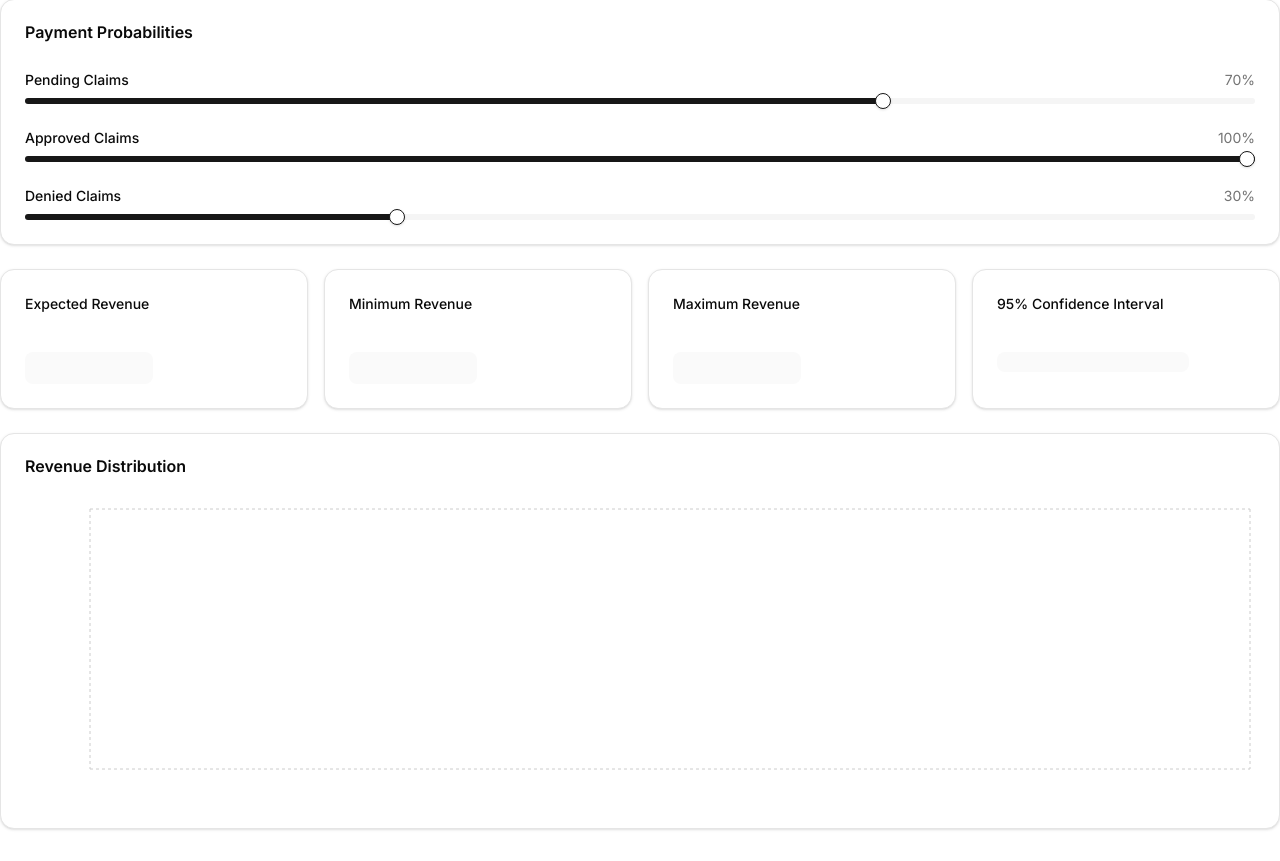
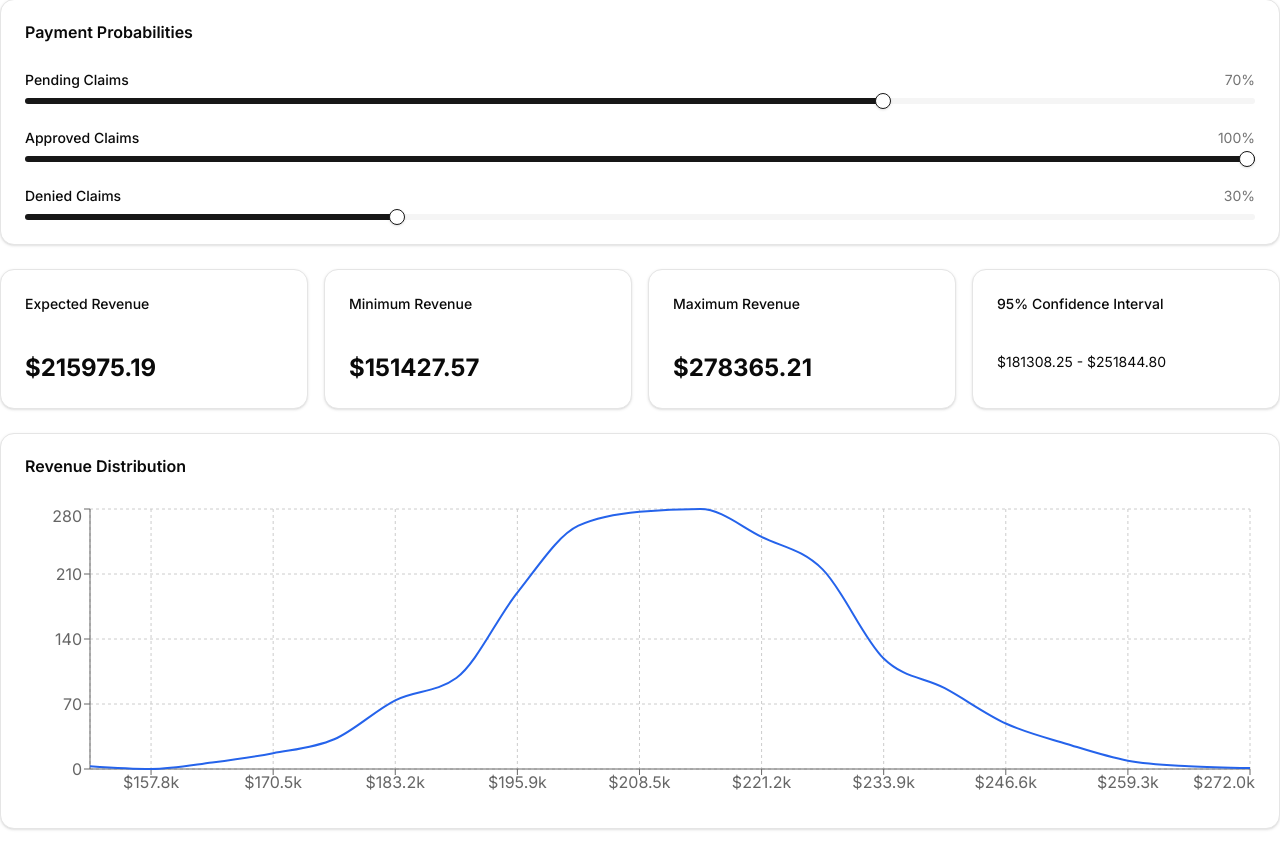
Before and after one commit to Harkindey/Billing-Dashboard, a Next.js app: page /revenue in a window 1280 px wide. Shown: the part 170-1031 px from the top of the page. Built offline with nearby package versions, Linux system fonts and the light colour scheme.

Commit message:
Remove Webworker  ( was failingin production)

```diff
--- a/next.config.js
+++ b/next.config.js
@@ -1,18 +1,4 @@
 /** @type {import('next').NextConfig} */
-const nextConfig = {
-  webpack: (config) => {
-    config.module.rules.push({
-      test: /\.worker\.(js|ts)$/,
-      use: {
-        loader: 'worker-loader',
-        options: {
-          filename: 'static/[hash].worker.js',
-          publicPath: '/_next/',
-        },
-      },
-    });
-    return config;
-  },
-}
+const nextConfig = {}
 
 module.exports = nextConfig
--- a/package.json
+++ b/package.json
@@ -38,8 +38,7 @@
     "eslint": "^9",
     "eslint-config-next": "15.3.1",
     "tailwindcss": "^4",
-    "typescript": "^5",
-    "worker-loader": "^3.0.8"
+    "typescript": "^5"
   },
   "packageManager": "yarn@1.22.22+sha512.a6b2f7906b721bba3d67d4aff083df04dad64c399707841b7acf00f6b133b7ac24255f2652fa22ae3534329dc6180534e98d17432037ff6fd140556e2bb3137e"
 }
--- a/src/components/revenue/RevenueForecast.tsx
+++ b/src/components/revenue/RevenueForecast.tsx
@@ -1,6 +1,6 @@
 'use client';
 
-import { useState, useCallback, useEffect, useRef } from 'react';
+import { useState, useCallback, useEffect } from 'react';
 import { Card, CardContent, CardHeader, CardTitle } from '@/components/ui/card';
 import { Slider } from '@/components/ui/slider';
 import { LineChart, Line, XAxis, YAxis, CartesianGrid, Tooltip, ResponsiveContainer } from 'recharts';
@@ -9,6 +9,9 @@ import { fetchBillingData } from '@/app/actions';
 import { RevenueForecastSkeleton } from './RevenueForecastSkeleton';
 import { ErrorBoundary } from '@/components/shared/ErrorBoundary';
 import { Skeleton } from '@/components/ui/skeleton';
+
+const ITERATIONS = 2000;
+const DISTRIBUTION_POINTS = 20;
 
 export function RevenueForecast() {
   const [loading, setLoading] = useState(true);
@@ -31,24 +34,6 @@ export function RevenueForecast() {
   });
 
   const [distributionData, setDistributionData] = useState<{ revenue: number; count: number }[]>([]);
-  const workerRef = useRef<Worker | null>(null);
-
-  useEffect(() => {
-    // Initialize the worker
-    workerRef.current = new Worker(new URL('@/workers/revenueSimulation.worker.ts', import.meta.url));
-
-    // Set up the message handler
-    workerRef.current.onmessage = (e: MessageEvent) => {
-      const { simulationResult, distributionData } = e.data;
-      setSimulationResult(simulationResult);
-      setDistributionData(distributionData);
-      setSimulationLoading(false);
-    };
-
-    return () => {
-      workerRef.current?.terminate();
-    };
-  }, []);
 
   useEffect(() => {
     const loadData = async () => {
@@ -67,10 +52,69 @@ export function RevenueForecast() {
   }, []);
 
   const runMonteCarloSimulation = useCallback(() => {
-    if (data.length === 0 || !workerRef.current) return;
+    if (data.length === 0) return;
 
     setSimulationLoading(true);
-    workerRef.current.postMessage({ data, probabilities });
+
+    // Run simulation
+    const results: number[] = [];
+
+    // Run simulation iterations
+    for (let i = 0; i < ITERATIONS; i++) {
+      let iterationTotal = 0;
+
+      data.forEach((claim: BillingRecord) => {
+        const probability = probabilities[claim.payment_status] / 100;
+        const isPaid = Math.random() < probability;
+
+        if (isPaid) {
+          iterationTotal += claim.amount;
+        }
+      });
+
+      results.push(iterationTotal);
+    }
+
+    // Calculate statistics
+    results.sort((a, b) => a - b);
+    const expectedRevenue = results.reduce((a, b) => a + b, 0) / ITERATIONS;
+    const minRevenue = results[0];
+    const maxRevenue = results[results.length - 1];
+
+    // Calculate 95% confidence interval
+    const lowerIndex = Math.floor(ITERATIONS * 0.025);
+    const upperIndex = Math.floor(ITERATIONS * 0.975);
+    const confidenceInterval = {
+      lower: results[lowerIndex],
+      upper: results[upperIndex],
+    };
+
+    // Calculate distribution for visualization
+    const range = maxRevenue - minRevenue;
+    const bucketSize = range / DISTRIBUTION_POINTS;
+    const distribution = new Array(DISTRIBUTION_POINTS).fill(0);
+
+    results.forEach(value => {
+      const bucketIndex = Math.min(
+        Math.floor((value - minRevenue) / bucketSize),
+        DISTRIBUTION_POINTS - 1
+      );
+      distribution[bucketIndex]++;
+    });
+
+    const newDistributionData = distribution.map((count, index) => ({
+      revenue: minRevenue + (index * bucketSize),
+      count,
+    }));
+
+    setSimulationResult({
+      expectedRevenue,
+      minRevenue,
+      maxRevenue,
+      confidenceInterval,
+    });
+    setDistributionData(newDistributionData);
+    setSimulationLoading(false);
   }, [probabilities, data]);
 
   useEffect(() => {
--- a/src/workers/revenueSimulation.worker.ts
+++ /dev/null
@@ -1,76 +0,0 @@
-import { BillingRecord, SimulationResult } from '@/types/billing';
-
-const ITERATIONS = 2000;
-const DISTRIBUTION_POINTS = 20;
-
-interface SimulationParams {
-  data: BillingRecord[];
-  probabilities: {
-    Pending: number;
-    Approved: number;
-    Denied: number;
-  };
-}
-
-self.onmessage = (e: MessageEvent<SimulationParams>) => {
-  const { data, probabilities } = e.data;
-  const results: number[] = [];
-
-  // Run simulation iterations
-  for (let i = 0; i < ITERATIONS; i++) {
-    let iterationTotal = 0;
-
-    data.forEach((claim: BillingRecord) => {
-      const probability = probabilities[claim.payment_status] / 100;
-      const isPaid = Math.random() < probability;
-
-      if (isPaid) {
-        iterationTotal += claim.amount;
-      }
-    });
-
-    results.push(iterationTotal);
-  }
-
-  // Calculate statistics
-  results.sort((a, b) => a - b);
-  const expectedRevenue = results.reduce((a, b) => a + b, 0) / ITERATIONS;
-  const minRevenue = results[0];
-  const maxRevenue = results[results.length - 1];
-
-  // Calculate 95% confidence interval
-  const lowerIndex = Math.floor(ITERATIONS * 0.025);
-  const upperIndex = Math.floor(ITERATIONS * 0.975);
-  const confidenceInterval = {
-    lower: results[lowerIndex],
-    upper: results[upperIndex],
-  };
-
-  // Calculate distribution for visualization
-  const range = maxRevenue - minRevenue;
-  const bucketSize = range / DISTRIBUTION_POINTS;
-  const distribution = new Array(DISTRIBUTION_POINTS).fill(0);
-
-  results.forEach(value => {
-    const bucketIndex = Math.min(
-      Math.floor((value - minRevenue) / bucketSize),
-      DISTRIBUTION_POINTS - 1
-    );
-    distribution[bucketIndex]++;
-  });
-
-  const distributionData = distribution.map((count, index) => ({
-    revenue: minRevenue + (index * bucketSize),
-    count,
-  }));
-
-  self.postMessage({
-    simulationResult: {
-      expectedRevenue,
-      minRevenue,
-      maxRevenue,
-      confidenceInterval,
-    },
-    distributionData,
-  });
-};
```
